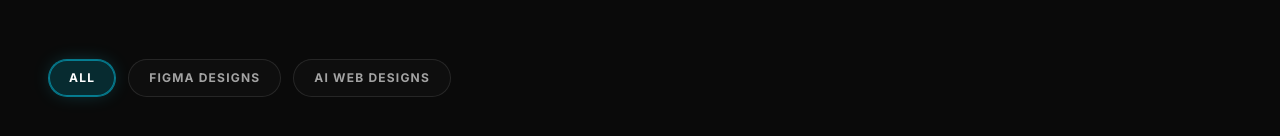
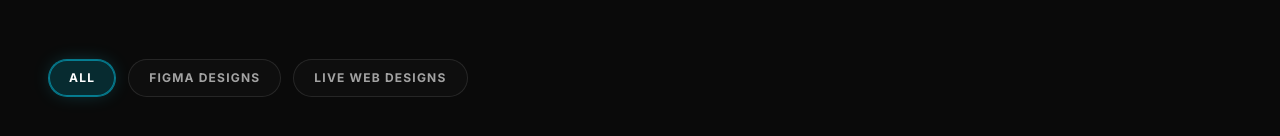
Before and after one commit to stiffynavales/portfolio-2026, a Next.js app: page /projects in a window 1280 px wide. Shown: the part 513-649 px from the top of the page. Built offline with nearby package versions, Linux system fonts and the light colour scheme.

Commit message:
update project category to Live Web Designs

```diff
--- a/app/projects/page.tsx
+++ b/app/projects/page.tsx
@@ -6,15 +6,15 @@
 import { projects, Project } from '@/lib/projectsData';
 import Footer from '@/components/Footer';
 
-const categories = ['All', 'Figma Designs', 'AI Web Designs'] as const;
+const categories = ['All', 'Figma Designs', 'Live Web Designs'] as const;
 type Category = typeof categories[number];
 
 const categoryMap: Record<string, Category> = {
     'harmony-stream': 'Figma Designs',
     'whey-protein': 'Figma Designs',
     'car-variants': 'Figma Designs',
-    'marc-photography': 'AI Web Designs',
-    'steinvens-web-lab': 'AI Web Designs',
+    'marc-photography': 'Live Web Designs',
+    'steinvens-web-lab': 'Live Web Designs',
 };
 
 export default function ProjectsPage() {
```
